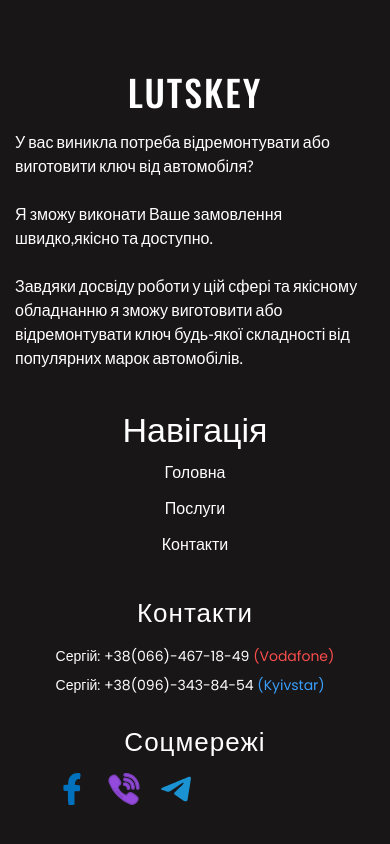
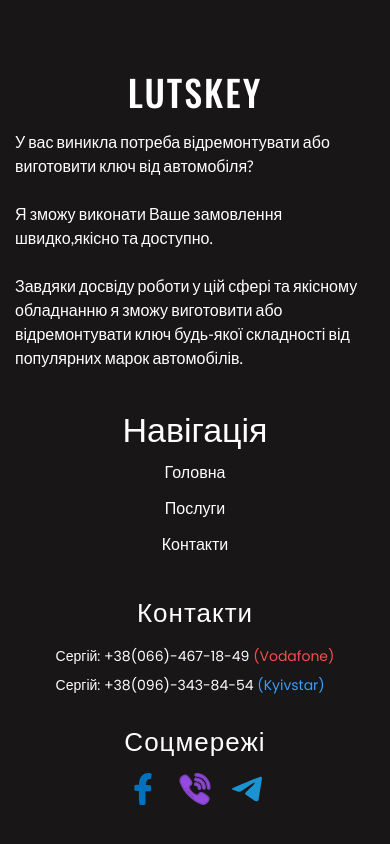
Before and after one commit to Icomemyheal/NewKeylutsk, a plain HTML site: page index.html in a window 390 px wide. Shown: the part 3597-4441 px from the top of the page. Drawn offline with nearby package versions, Linux system fonts and the light colour scheme.

Commit message:
Update responsive.css

```diff
--- a/styles/responsive.css
+++ b/styles/responsive.css
@@ -113,7 +113,9 @@
     .menu-btn{
         display: none;
         }
-
+    .footer-social-list{
+        justify-content:center;
+    }
 
   }
 
@@ -322,4 +324,7 @@
     .footer-socials{
         width: 100%;
     }
+    .footer-social-list{
+        justify-content:center;
+    }
   }
```
